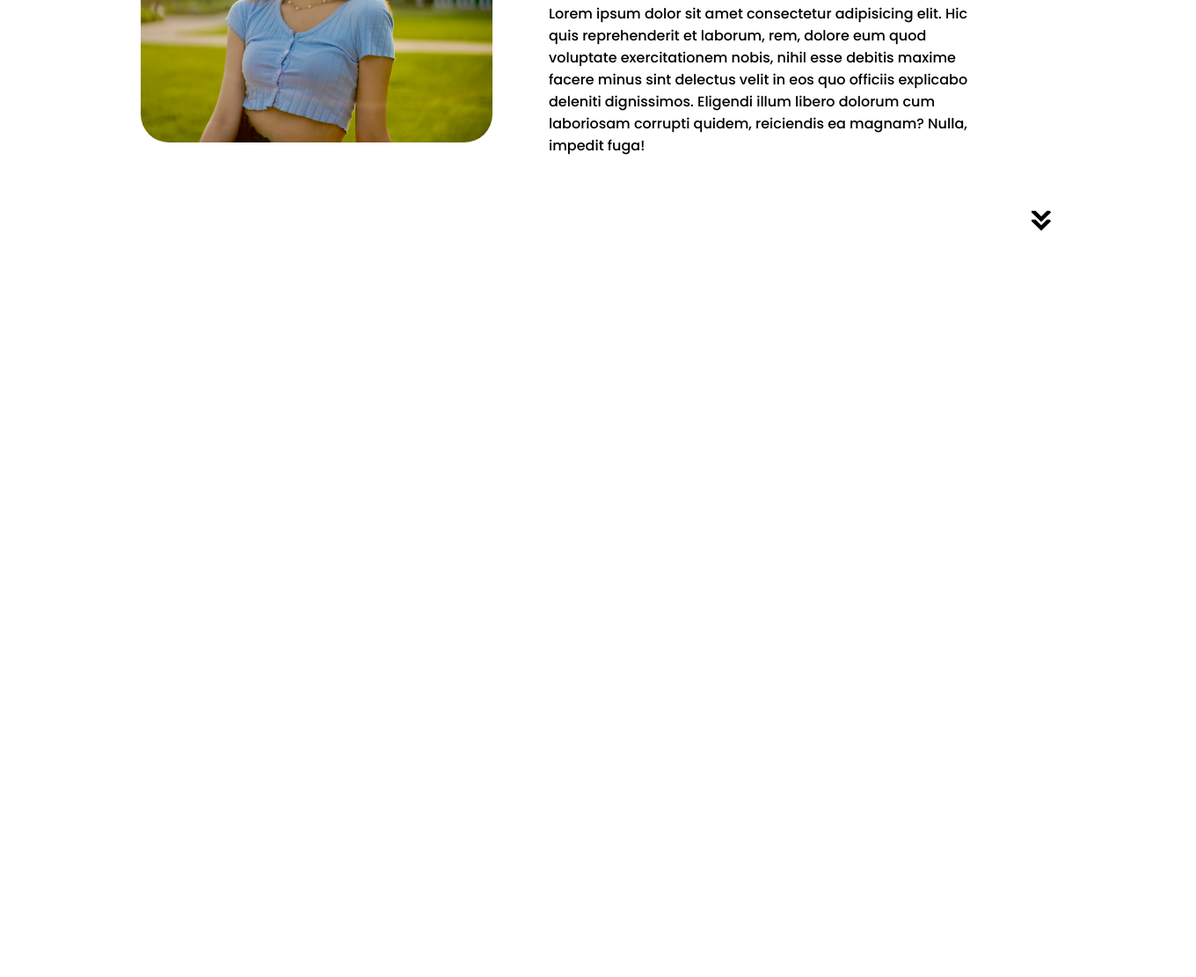
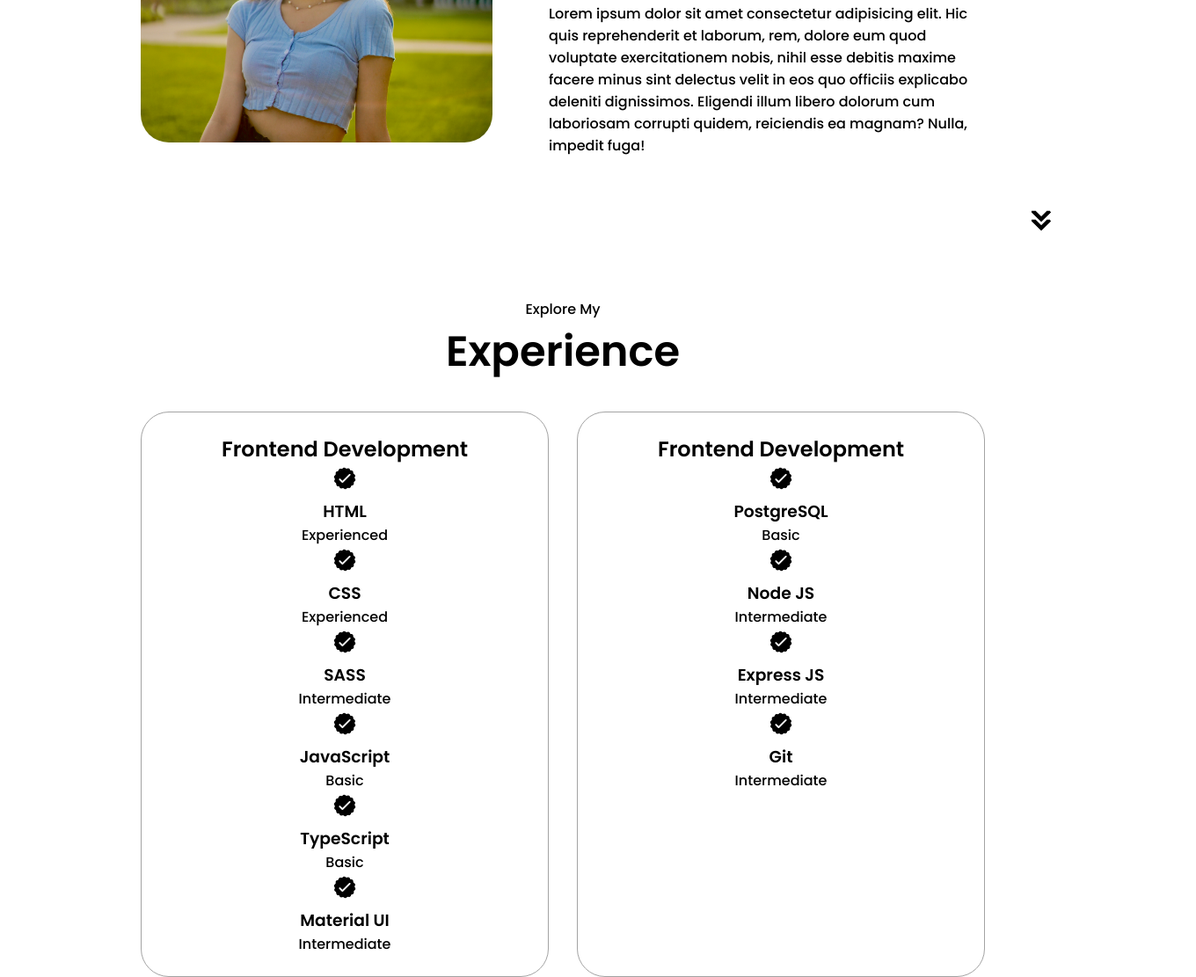
Before and after one commit to Lisayjn749/portfolio, a plain HTML site: page index.html in a window 1280 px wide. Shown: the part 1237-2348 px from the top of the page at 88% size, 1360 px wide, since content can reach past the window. Before the commit the page ends 1544 px from the top, so only its background shows below. Drawn offline with Linux system fonts and the light colour scheme; a script that the page names is missing.

Commit message:
experience

```diff
--- a/index.html
+++ b/index.html
@@ -113,9 +113,142 @@
           class="icon arrow"
           onclick="location.href='./#experience'"
         />
-      </section>
+    </section>
 
-
+    <section id="experience">
+    <p class="section__text__p1">Explore My</p>
+    <h1 class="title">Experience</h1>
+    <div class="experience-details-container">
+        <div class="about-containers">
+        <div class="details-container">
+            <h2 class="experience-sub-title">Frontend Development</h2>
+            <div class="article-container">
+            <article>
+                <img
+                src="./assets/checkmark.png"
+                alt="Experience icon"
+                class="icon"
+                />
+                <div>
+                <h3>HTML</h3>
+                <p>Experienced</p>
+                </div>
+            </article>
+            <article>
+                <img
+                src="./assets/checkmark.png"
+                alt="Experience icon"
+                class="icon"
+                />
+                <div>
+                <h3>CSS</h3>
+                <p>Experienced</p>
+                </div>
+            </article>
+            <article>
+                <img
+                src="./assets/checkmark.png"
+                alt="Experience icon"
+                class="icon"
+                />
+                <div>
+                <h3>SASS</h3>
+                <p>Intermediate</p>
+                </div>
+            </article>
+            <article>
+                <img
+                src="./assets/checkmark.png"
+                alt="Experience icon"
+                class="icon"
+                />
+                <div>
+                <h3>JavaScript</h3>
+                <p>Basic</p>
+                </div>
+            </article>
+            <article>
+                <img
+                src="./assets/checkmark.png"
+                alt="Experience icon"
+                class="icon"
+                />
+                <div>
+                <h3>TypeScript</h3>
+                <p>Basic</p>
+                </div>
+            </article>
+            <article>
+                <img
+                src="./assets/checkmark.png"
+                alt="Experience icon"
+                class="icon"
+                />
+                <div>
+                <h3>Material UI</h3>
+                <p>Intermediate</p>
+                </div>
+            </article>
+            </div>
+        </div>
+        <div class="details-container">
+            <h2 class="experience-sub-title">Frontend Development</h2>
+            <div class="article-container">
+            <article>
+                <img
+                src="./assets/checkmark.png"
+                alt="Experience icon"
+                class="icon"
+                />
+                <div>
+                <h3>PostgreSQL</h3>
+                <p>Basic</p>
+                </div>
+            </article>
+            <article>
+                <img
+                src="./assets/checkmark.png"
+                alt="Experience icon"
+                class="icon"
+                />
+                <div>
+                <h3>Node JS</h3>
+                <p>Intermediate</p>
+                </div>
+            </article>
+            <article>
+                <img
+                src="./assets/checkmark.png"
+                alt="Experience icon"
+                class="icon"
+                />
+                <div>
+                <h3>Express JS</h3>
+                <p>Intermediate</p>
+                </div>
+            </article>
+            <article>
+                <img
+                src="./assets/checkmark.png"
+                alt="Experience icon"
+                class="icon"
+                />
+                <div>
+                <h3>Git</h3>
+                <p>Intermediate</p>
+                </div>
+            </article>
+            </div>
+        </div>
+        </div>
+    </div>
+    <img
+        src="./assets/arrow.png"
+        alt="Arrow icon"
+        class="icon arrow"
+        onclick="location.href='./#projects'"
+    />
+    </section>
 
     <script src="script.js"></script>
 </body>
--- a/style.css
+++ b/style.css
@@ -306,3 +306,30 @@ section {
     width: 400px;
     margin: auto 0;
   }
+
+/* PROJECTS SECTION */
+
+#projects {
+    position: relative;
+  }
+
+  .color-container {
+    border-color: rgb(163, 163, 163);
+    background: rgb(250, 250, 250);
+  }
+
+  .project-img {
+    border-radius: 2rem;
+    width: 90%;
+    height: 90%;
+  }
+
+  .project-title {
+    margin: 1rem;
+    color: black;
+  }
+
+  .project-btn {
+    color: black;
+    border-color: rgb(163, 163, 163);
+  }
```
